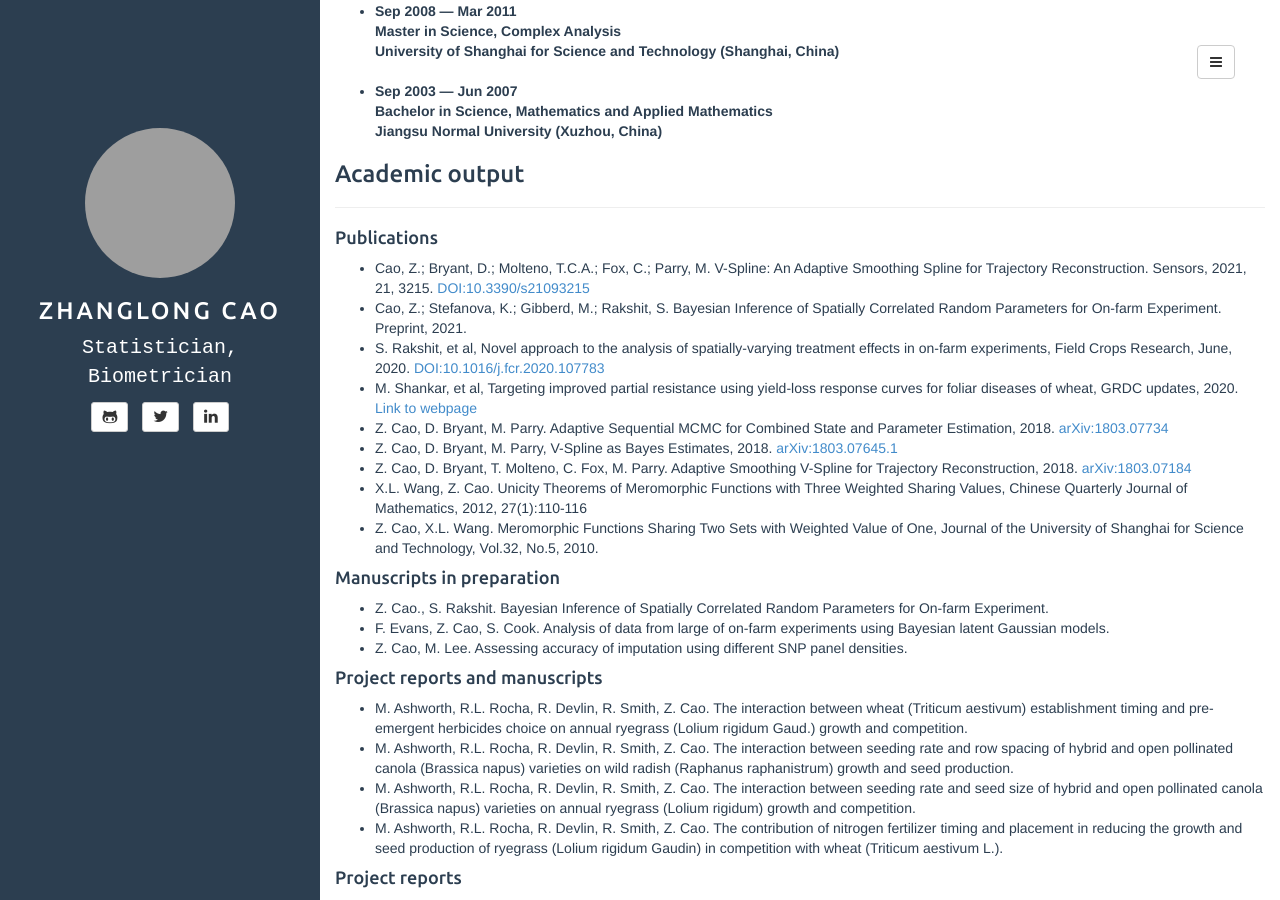
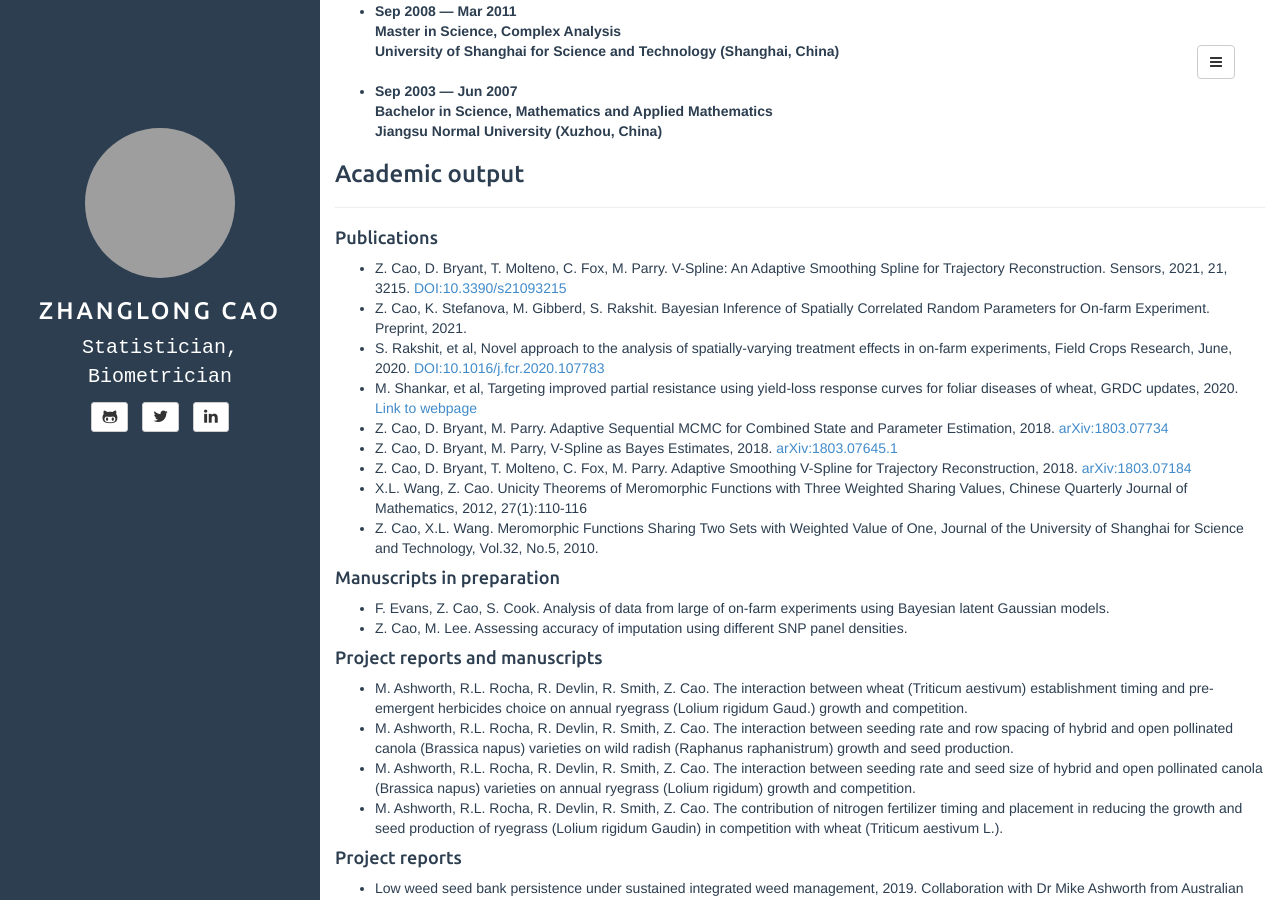
Before and after one commit to jeromecy/jeromecy.github.io, a Jekyll site: the page built from MYCV.md, in a window 1280 px wide and 900 px high, scrolled down 326 px. Built offline with Jekyll 4.4.1, drawn with Linux system fonts in a browser that asks for light colours; grey boxes are pictures that could not be loaded.

Commit message:
update ref

```diff
--- a/MYCV.md
+++ b/MYCV.md
@@ -32,8 +32,8 @@ I am working as a statistician/biometrician at SAGI West (Statistics for the Aus
 
 
 #### Publications
-- Cao, Z.; Bryant, D.; Molteno, T.C.A.; Fox, C.; Parry, M. V-Spline: An Adaptive Smoothing Spline for Trajectory Reconstruction. Sensors, 2021, 21, 3215. [DOI:10.3390/s21093215](https://doi.org/10.3390/s21093215)
-- Cao, Z.; Stefanova, K.; Gibberd, M.; Rakshit, S. Bayesian Inference of Spatially Correlated Random Parameters for On-farm Experiment. Preprint, 2021.
+- Z. Cao, D. Bryant, T. Molteno, C. Fox, M. Parry. V-Spline: An Adaptive Smoothing Spline for Trajectory Reconstruction. Sensors, 2021, 21, 3215. [DOI:10.3390/s21093215](https://doi.org/10.3390/s21093215)
+- Z. Cao, K. Stefanova, M. Gibberd, S. Rakshit. Bayesian Inference of Spatially Correlated Random Parameters for On-farm Experiment. Preprint, 2021.
 - S. Rakshit, et al, Novel approach to the analysis of spatially-varying treatment effects in on-farm experiments, Field Crops Research, June, 2020. [DOI:10.1016/j.fcr.2020.107783](https://doi.org/10.1016/j.fcr.2020.107783)
 - M. Shankar, et al, Targeting improved partial resistance using yield-loss response curves for foliar diseases of wheat, GRDC updates, 2020. [Link to webpage](https://grdc.com.au/resources-and-publications/grdc-update-papers/tab-content/grdc-update-papers/2020/02/targeting-improved-partial-resistance-using-yield-loss-response-curves-for-foliar-diseases-of-wheat)
 - Z. Cao, D. Bryant, M. Parry. Adaptive Sequential MCMC for Combined State and Parameter Estimation, 2018.  [arXiv:1803.07734](https://arxiv.org/abs/1803.07734)
@@ -46,7 +46,6 @@ University of Shanghai for Science and Technology, Vol.32, No.5, 2010.
 
 
 #### Manuscripts in preparation
-- Z. Cao., S. Rakshit. Bayesian Inference of Spatially Correlated Random Parameters for On-farm Experiment.
 - F. Evans, Z. Cao, S. Cook. Analysis of data from large of on-farm experiments using Bayesian latent
 Gaussian models.
 - Z. Cao, M. Lee. Assessing accuracy of imputation using different SNP panel densities.
```
